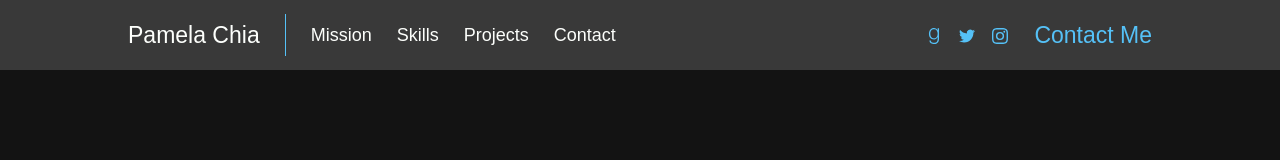
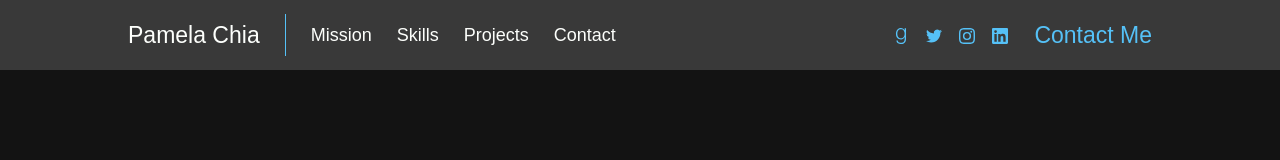
Before and after one commit to pamelachia/portfolio, a React (Create React App) app: page / in a window 1280 px wide. Shown: the top 160 px of the page. Built offline with nearby package versions, Linux system fonts and the light colour scheme; what webfontloader would draw is missing.

Commit message:
Add Linkedin icon

```diff
--- a/src/components/Header.jsx
+++ b/src/components/Header.jsx
@@ -5,6 +5,7 @@ import { colors, fontFamilies, mq } from "../styles";
 import InstagramIcon from "../svg-components/InstagramIcon";
 import TwitterIcon from "../svg-components/TwitterIcon";
 import GoodreadsIcon from "../svg-components/GoodreadsIcon";
+import LinkedinIcon from "../svg-components/LinkedinIcon";
 import Copier from "./Copier";
 import Button from "./Button";
 
@@ -93,6 +94,8 @@ const titleStyle = css`
 
     ${mq.small(css`
         display: flex;
+        border-right: none;
+        padding-right: 0;
     `)};
 `;
 
@@ -226,6 +229,14 @@ class Header extends Component {
                         >
                             <InstagramIcon height={16} fill="currentColor" />
                         </a>
+                        <a
+                            href="https://www.linkedin.com/in/pamela-chia/"
+                            rel="noopener noreferrer"
+                            target="_blank"
+                            className={iconStyle}
+                        >
+                            <LinkedinIcon height={16} fill="currentColor" />
+                        </a>
                         <div className={contactStyle}>
                             <Copier side="right">
                                 <Button className={contactClickAreaStyle}>
--- /dev/null
+++ b/src/svg-components/LinkedinIcon.js
@@ -0,0 +1,9 @@
+import React from "react";
+
+const SvgLinkedinIcon = props => (
+    <svg viewBox="0 0 24 24" width="1em" height="1em" {...props}>
+        <path d="M20.447 20.452h-3.554v-5.569c0-1.328-.027-3.037-1.852-3.037-1.853 0-2.136 1.445-2.136 2.939v5.667H9.351V9h3.414v1.561h.046c.477-.9 1.637-1.85 3.37-1.85 3.601 0 4.267 2.37 4.267 5.455v6.286zM5.337 7.433a2.062 2.062 0 0 1-2.063-2.065 2.064 2.064 0 1 1 2.063 2.065zm1.782 13.019H3.555V9h3.564v11.452zM22.225 0H1.771C.792 0 0 .774 0 1.729v20.542C0 23.227.792 24 1.771 24h20.451C23.2 24 24 23.227 24 22.271V1.729C24 .774 23.2 0 22.222 0h.003z" />
+    </svg>
+);
+
+export default SvgLinkedinIcon;
```
Also changed, not shown: src/svg/linkedin-icon.svg (added).
